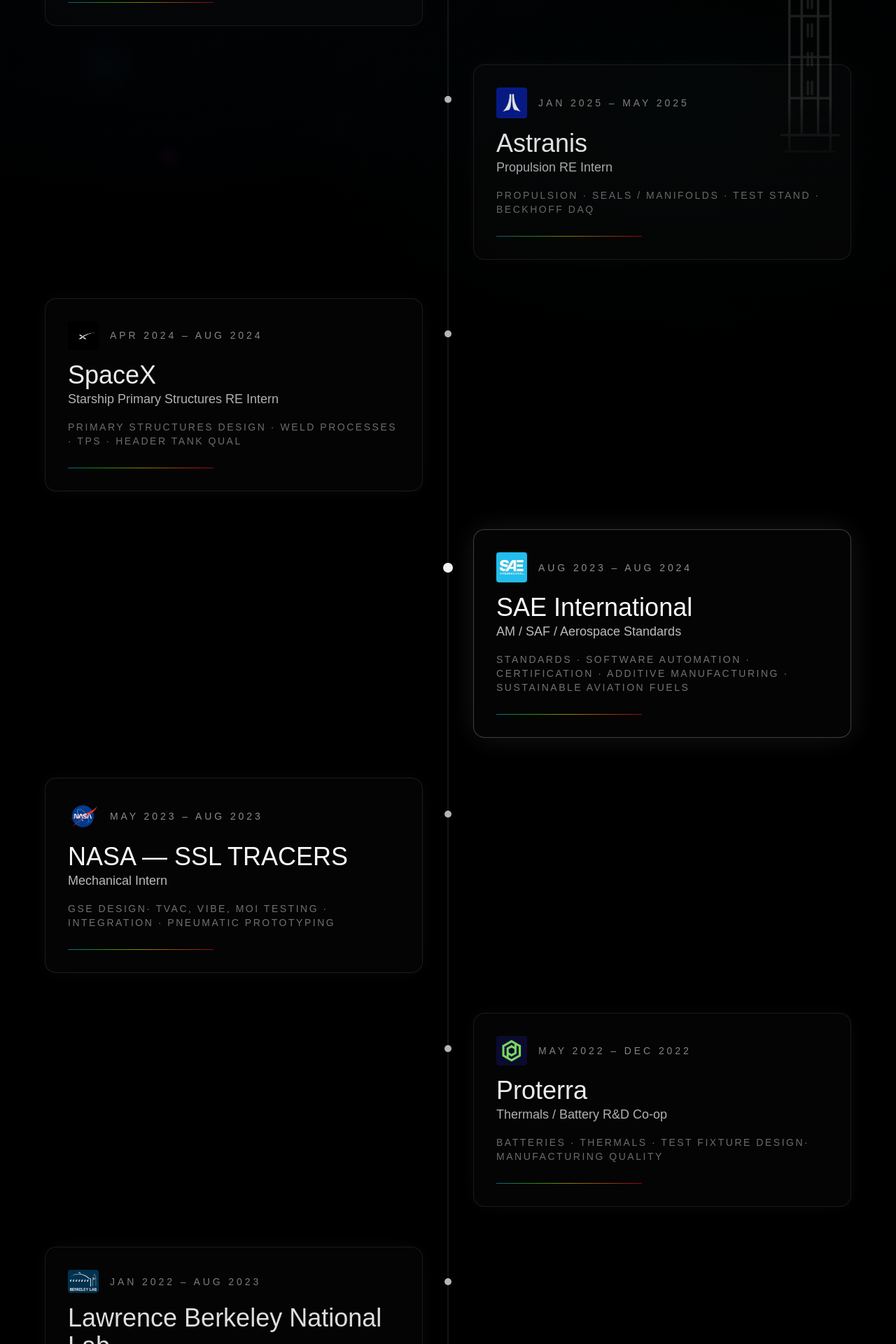
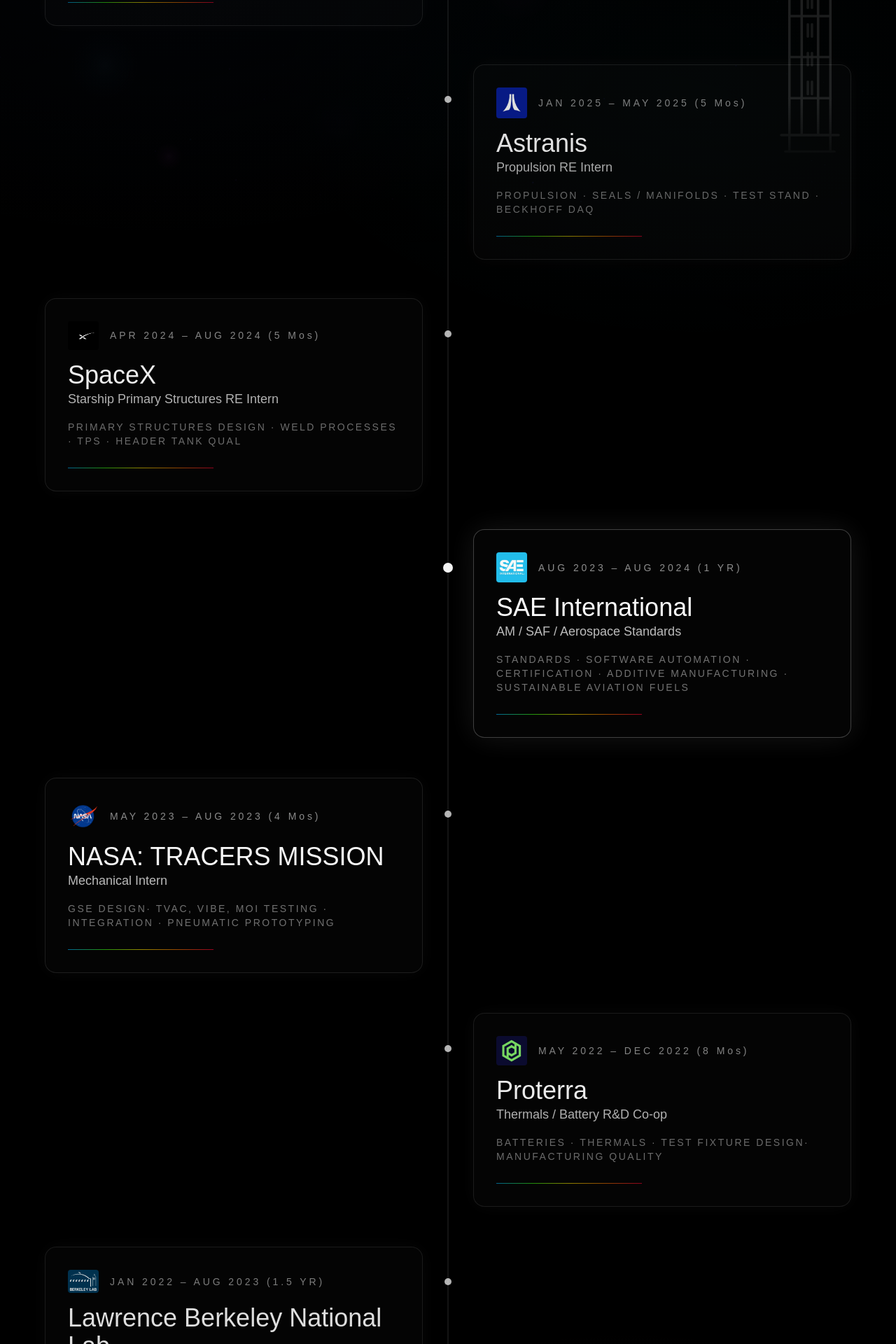
Before and after one commit to sophyamirza/sophya-portfolio, a Next.js app: page /industry in a window 1280 px wide. Shown: the part 560-2480 px from the top of the page at 70% size. Built offline with nearby package versions, Linux system fonts and the light colour scheme; a web font is replaced by a local one.

Commit message:
update the industry page

```diff
--- a/app/industry/page.tsx
+++ b/app/industry/page.tsx
@@ -30,49 +30,49 @@ export default function IndustryPage() {
       {
         org: "Astranis",
         role: "Propulsion RE Intern",
-        when: "JAN 2025 – MAY 2025",
+        when: "JAN 2025 – MAY 2025 (5 Mos)",
         tags: "PROPULSION · SEALS / MANIFOLDS · TEST STAND · BECKHOFF DAQ",
         logo: "/logos/astranis.PNG",
       },
       {
         org: "SpaceX",
         role: "Starship Primary Structures RE Intern",
-        when: "APR 2024 – AUG 2024",
+        when: "APR 2024 – AUG 2024 (5 Mos)" ,
         tags: "PRIMARY STRUCTURES DESIGN · WELD PROCESSES · TPS · HEADER TANK QUAL",
         logo: "/logos/spacex.PNG",
       },
       {
         org: "SAE International",
         role: "AM / SAF / Aerospace Standards",
-        when: "AUG 2023 – AUG 2024",
+        when: "AUG 2023 – AUG 2024 (1 YR)",
         tags: "STANDARDS · SOFTWARE AUTOMATION · CERTIFICATION · ADDITIVE MANUFACTURING · SUSTAINABLE AVIATION FUELS",
         logo: "/logos/sae.PNG",
       },
       {
-        org: "NASA — SSL TRACERS",
+        org: "NASA: TRACERS MISSION",
         role: "Mechanical Intern",
-        when: "MAY 2023 – AUG 2023",
+        when: "MAY 2023 – AUG 2023 (4 Mos)",
         tags: "GSE DESIGN· TVAC, VIBE, MOI TESTING · INTEGRATION  ·  PNEUMATIC PROTOTYPING",
         logo: "/logos/NASA.png",
       },
       {
         org: "Proterra",
         role: "Thermals / Battery R&D Co-op",
-        when: "MAY 2022 – DEC 2022",
+        when: "MAY 2022 – DEC 2022 (8 Mos)",
         tags: "BATTERIES · THERMALS · TEST FIXTURE DESIGN· MANUFACTURING QUALITY",
         logo: "/logos/proterra.PNG",
       },
       {
         org: "Lawrence Berkeley National Lab",
         role: "Cryogenic Mechanical Engineer",
-        when: "JAN 2022 – AUG 2023",
+        when: "JAN 2022 – AUG 2023 (1.5 YR)",
         tags: "CRYOGENICS · INSTRUMENTATION DESIGN· SUPERCONDUCTING SYSTEMS",
         logo: "/logos/lbnl.PNG",
       },
       {
         org: "Design for Nanomanufacturing Lab",
         role: "Mechanical Engineer",
-        when: "AUG 2022 – MAY 2023",
+        when: "AUG 2022 – MAY 2023 (1 YR)",
         tags:
           "PHOTOLITHOGRAPHY · MICROFLUIDICS DESIGN· VOLUMETRIC ADDITIVE MANUFACTURING · COMPUTER AXIAL LITHOGRAPHY",
         logo: "/logos/DFM.png",
@@ -80,7 +80,7 @@ export default function IndustryPage() {
       {
         org: "Space Technologies & Rocketry",
         role: "Propulsion RE → Deputy Lead",
-        when: "NOV 2021 – JAN 2025",
+        when: "NOV 2021 – JAN 2025 (3+ YR)",
         tags: "PROPULSION · LOX/ETHYL FEED · VALVES · ENGINE TEST",
         logo: "/logos/star.PNG",
       },
```
